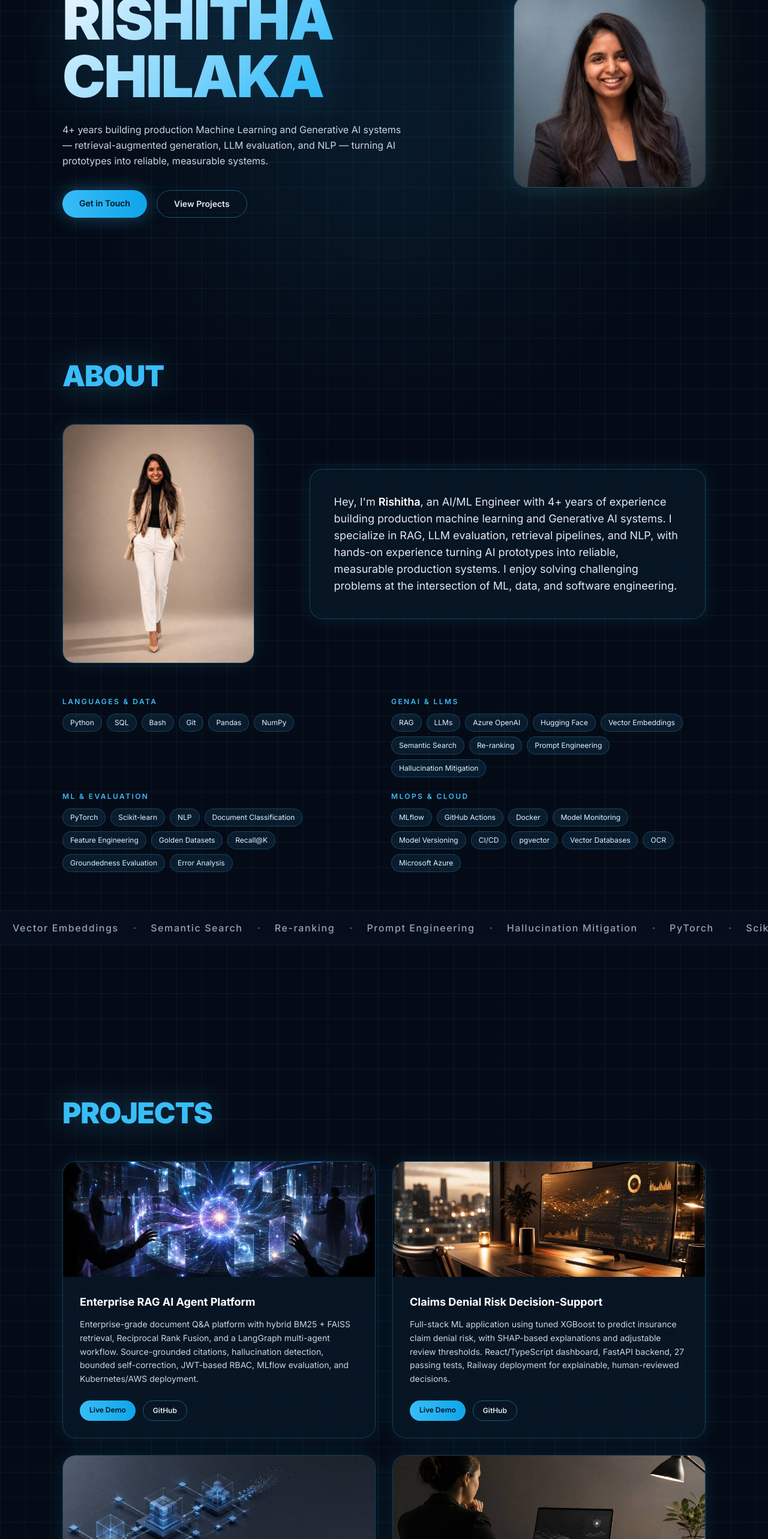
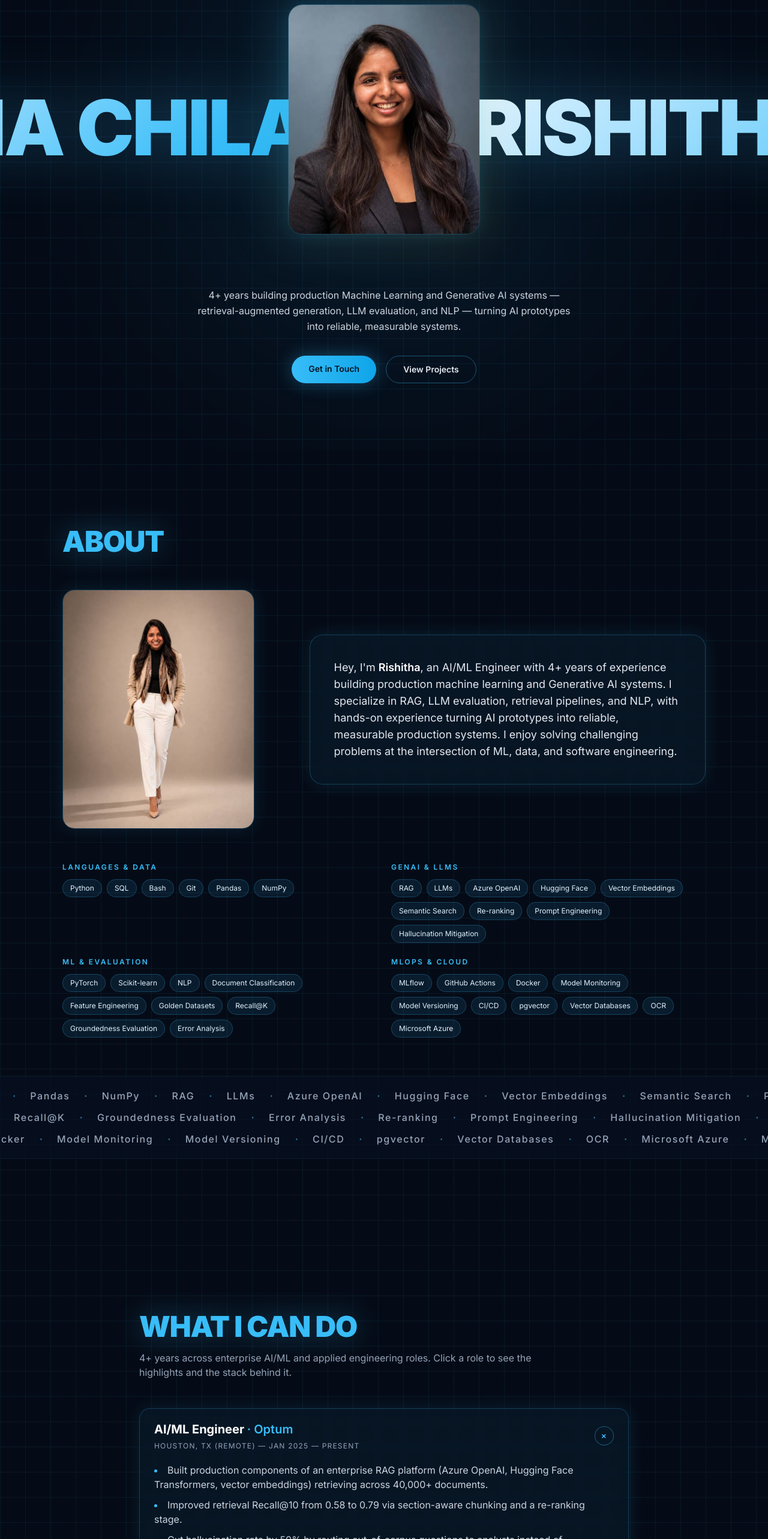
Before and after one commit to RishithaChilaka/portfolio, a React (Vite) app: page / in a window 1280 px wide. Shown: the part 234-2800 px from the top of the page at 60% size. Built offline with nearby package versions, Linux system fonts and the light colour scheme.

Commit message:
Redesign hero with scrolling name + photo, add experience accordion, triple skills marquee

```diff
--- a/src/App.jsx
+++ b/src/App.jsx
@@ -2,6 +2,7 @@ import React, { useRef } from 'react'
 import Navbar from './components/Navbar.jsx'
 import Hero from './components/Hero.jsx'
 import About from './components/About.jsx'
+import Experience from './components/Experience.jsx'
 import Projects from './components/Projects.jsx'
 import Contact from './components/Contact.jsx'
 import Footer from './components/Footer.jsx'
@@ -16,6 +17,7 @@ function App() {
       <Navbar />
       <Hero />
       <About />
+      <Experience />
       <Projects />
       <Contact />
       <Footer />
--- a/src/components/About.jsx
+++ b/src/components/About.jsx
@@ -29,7 +29,32 @@ const skillGroups = [
   },
 ]
 
-const marqueeItems = skillGroups.flatMap((g) => g.items)
+const allSkills = skillGroups.flatMap((g) => g.items)
+const third = Math.ceil(allSkills.length / 3)
+const marqueeRows = [
+  allSkills.slice(0, third),
+  allSkills.slice(third, third * 2),
+  allSkills.slice(third * 2),
+]
+
+const MarqueeRow = ({ items, direction }) => (
+  <div className="overflow-hidden">
+    <div
+      className={`flex w-max whitespace-nowrap ${
+        direction === 'reverse' ? 'animate-marquee-reverse' : 'animate-marquee'
+      }`}
+    >
+      {[...items, ...items].map((item, i) => (
+        <span key={i} className="flex items-center">
+          <span className="text-slate-400 font-medium tracking-widest px-6 text-sm md:text-base">
+            {item}
+          </span>
+          <span className="text-cyan-glow/60 font-bold">·</span>
+        </span>
+      ))}
+    </div>
+  </div>
+)
 
 const About = () => {
   return (
@@ -81,18 +106,11 @@ const About = () => {
         </div>
       </div>
 
-      {/* scrolling skills marquee */}
-      <div className="mt-16 border-y border-cyan-glow/10 bg-panel/60 py-4 overflow-hidden">
-        <div className="flex w-max animate-marquee whitespace-nowrap">
-          {[...marqueeItems, ...marqueeItems].map((item, i) => (
-            <span key={i} className="flex items-center">
-              <span className="text-slate-400 font-medium tracking-widest px-6 text-sm md:text-base">
-                {item}
-              </span>
-              <span className="text-cyan-glow/60 font-bold">·</span>
-            </span>
-          ))}
-        </div>
+      {/* scrolling skills marquee — three rows, alternating direction */}
+      <div className="mt-16 border-y border-cyan-glow/10 bg-panel/60 py-5 space-y-3">
+        <MarqueeRow items={marqueeRows[0]} direction="forward" />
+        <MarqueeRow items={marqueeRows[1]} direction="reverse" />
+        <MarqueeRow items={marqueeRows[2]} direction="forward" />
       </div>
     </section>
   )
--- /dev/null
+++ b/src/components/Experience.jsx
@@ -0,0 +1,115 @@
+import React, { useState } from 'react'
+
+const experience = [
+  {
+    title: 'AI/ML Engineer',
+    company: 'Optum',
+    location: 'Houston, TX (Remote)',
+    period: 'Jan 2025 — Present',
+    points: [
+      'Built production components of an enterprise RAG platform (Azure OpenAI, Hugging Face Transformers, vector embeddings) retrieving across 40,000+ documents.',
+      'Improved retrieval Recall@10 from 0.58 to 0.79 via section-aware chunking and a re-ranking stage.',
+      'Cut hallucination rate by 50% by routing out-of-corpus questions to analysts instead of generating unsupported answers.',
+      'Raised document-classification F1 from 0.61 to 0.83 across 14 classes with a productionized PyTorch classifier.',
+      'Integrated a golden-set evaluation framework into GitHub Actions CI/CD, catching 3 regressions before production.',
+    ],
+    skills: [
+      'Azure OpenAI', 'RAG', 'Hugging Face', 'pgvector', 'PyTorch',
+      'MLflow', 'GitHub Actions', 'Prompt Engineering', 'Re-ranking',
+    ],
+  },
+  {
+    title: 'Machine Learning Engineer',
+    company: 'IBM',
+    location: 'Bangalore',
+    period: 'Oct 2020 — Mar 2023',
+    points: [
+      'Built anomaly detection models processing 450K+ logs/hour, cutting false positives by 32%.',
+      'Developed and evaluated NLP classification models with spaCy, improving accuracy by 26%.',
+      'Optimized TensorFlow and CUDA-based inference pipelines to improve model response time.',
+      'Implemented data drift monitoring to help maintain model stability in production.',
+    ],
+    skills: ['TensorFlow', 'CUDA', 'spaCy', 'NLP', 'Python', 'Docker'],
+  },
+]
+
+const Experience = () => {
+  const [openIndex, setOpenIndex] = useState(0)
+
+  return (
+    <section id="experience" className="relative py-24 md:py-32">
+      <div className="max-w-4xl mx-auto px-6 md:px-10">
+        <h2 className="reveal text-3xl md:text-5xl font-black uppercase tracking-tight text-cyan-glow drop-shadow-[0_0_24px_rgba(56,189,248,0.35)] mb-4">
+          What I Can Do
+        </h2>
+        <p className="reveal text-slate-400 mb-12 max-w-2xl">
+          4+ years across enterprise AI/ML and applied engineering roles. Click a role to see
+          the highlights and the stack behind it.
+        </p>
+
+        <div className="reveal space-y-4">
+          {experience.map((role, i) => {
+            const isOpen = openIndex === i
+            return (
+              <div
+                key={role.title + role.company}
+                className="glass-panel glow-border rounded-[18px] overflow-hidden"
+              >
+                <button
+                  type="button"
+                  onClick={() => setOpenIndex(isOpen ? -1 : i)}
+                  aria-expanded={isOpen}
+                  className="w-full flex items-center justify-between gap-4 px-6 py-5 text-left"
+                >
+                  <div>
+                    <h3 className="text-lg md:text-xl font-bold text-white">
+                      {role.title}{' '}
+                      <span className="text-cyan-glow font-semibold">· {role.company}</span>
+                    </h3>
+                    <p className="text-xs uppercase tracking-widest text-slate-400 mt-1.5">
+                      {role.location} — {role.period}
+                    </p>
+                  </div>
+                  <span
+                    className={`shrink-0 w-8 h-8 rounded-full border border-cyan-glow/40 flex items-center justify-center text-cyan-glow text-lg leading-none transition-transform duration-300 ${
+                      isOpen ? 'rotate-45' : ''
+                    }`}
+                  >
+                    +
+                  </span>
+                </button>
+
+                <div
+                  className="grid transition-[grid-template-rows] duration-300 ease-in-out"
+                  style={{ gridTemplateRows: isOpen ? '1fr' : '0fr' }}
+                >
+                  <div className="overflow-hidden">
+                    <div className="px-6 pb-6 pt-0">
+                      <ul className="space-y-2.5 text-sm md:text-base text-slate-300 leading-relaxed list-disc list-inside marker:text-cyan-glow">
+                        {role.points.map((point) => (
+                          <li key={point}>{point}</li>
+                        ))}
+                      </ul>
+                      <div className="flex flex-wrap gap-2 mt-5">
+                        {role.skills.map((skill) => (
+                          <span
+                            key={skill}
+                            className="text-xs px-3 py-1.5 rounded-full border border-cyan-glow/25 bg-cyan-glow/10 text-sky-100"
+                          >
+                            {skill}
+                          </span>
+                        ))}
+                      </div>
+                    </div>
+                  </div>
+                </div>
+              </div>
+            )
+          })}
+        </div>
+      </div>
+    </section>
+  )
+}
+
+export default Experience
--- a/src/components/Hero.jsx
+++ b/src/components/Hero.jsx
@@ -3,26 +3,50 @@ import heroImg from '../assets/hero.jpg'
 
 const Hero = () => {
   return (
-    <section id="top" className="relative pt-16 md:pt-24 pb-20 md:pb-28">
+    <section id="top" className="relative pt-24 md:pt-28 pb-20 md:pb-28 overflow-hidden">
       {/* ambient glow */}
-      <div className="pointer-events-none absolute top-10 left-1/2 -translate-x-1/2 w-[600px] h-[600px] bg-cyan-glow/10 blur-[140px] rounded-full" />
+      <div className="pointer-events-none absolute top-10 left-1/2 -translate-x-1/2 w-[700px] h-[700px] bg-cyan-glow/10 blur-[160px] rounded-full" />
 
-      <div className="relative max-w-6xl mx-auto px-6 md:px-10 grid grid-cols-1 md:grid-cols-[1.2fr_0.8fr] gap-14 items-center">
-        <div className="reveal">
-          <p className="text-cyan-glow text-sm font-semibold tracking-[0.3em] uppercase mb-5">
+      <div className="reveal text-center relative z-10">
+        <p className="text-cyan-glow text-sm font-semibold tracking-[0.35em] uppercase">
           AI / ML Engineer
         </p>
-          <h1 className="text-[13vw] md:text-7xl lg:text-8xl font-black leading-[0.95] tracking-tight uppercase text-gradient drop-shadow-[0_0_40px_rgba(56,189,248,0.25)]">
-            Rishitha
-            <br />
-            Chilaka
-          </h1>
-          <p className="mt-7 text-slate-300 max-w-xl leading-relaxed">
+      </div>
+
+      {/* giant scrolling name behind the photo */}
+      <div className="relative mt-4 md:mt-6 h-[200px] sm:h-[280px] md:h-[360px] lg:h-[420px] flex items-center">
+        <div className="absolute inset-0 flex items-center overflow-hidden select-none pointer-events-none">
+          <div className="flex w-max whitespace-nowrap animate-marquee-slow">
+            {Array.from({ length: 6 }).map((_, i) => (
+              <span
+                key={i}
+                className="text-[18vw] sm:text-[13vw] md:text-8xl lg:text-9xl font-black uppercase tracking-tight leading-none text-gradient px-6 md:px-10 drop-shadow-[0_0_50px_rgba(56,189,248,0.3)]"
+              >
+                Rishitha&nbsp;Chilaka
+              </span>
+            ))}
+          </div>
+        </div>
+
+        <div className="reveal relative z-10 mx-auto">
+          <div className="relative animate-float">
+            <div className="absolute -inset-4 rounded-[28px] bg-gradient-to-br from-cyan-glow/40 to-gold/20 blur-2xl opacity-50" />
+            <img
+              src={heroImg}
+              alt="Rishitha Chilaka"
+              className="relative w-40 h-52 sm:w-56 sm:h-72 md:w-72 md:h-[22rem] lg:w-80 lg:h-96 object-cover rounded-[24px] glow-border shadow-2xl"
+            />
+          </div>
+        </div>
+      </div>
+
+      <div className="reveal relative z-10 text-center max-w-2xl mx-auto mt-10 md:mt-14 px-6">
+        <p className="text-slate-300 leading-relaxed">
           4+ years building production Machine Learning and Generative AI systems —
           retrieval-augmented generation, LLM evaluation, and NLP — turning AI prototypes
           into reliable, measurable systems.
         </p>
-          <div className="mt-9 flex flex-wrap gap-4">
+        <div className="mt-9 flex flex-wrap gap-4 justify-center">
           <a
             href="#contact"
             className="px-7 py-3 rounded-full font-semibold text-sm text-[#04121f] bg-gradient-to-r from-cyan-glow to-sky-500 shadow-[0_0_30px_rgba(56,189,248,0.35)] hover:shadow-[0_0_45px_rgba(56,189,248,0.55)] transition-shadow"
@@ -37,18 +61,6 @@ const Hero = () => {
           </a>
         </div>
       </div>
-
-        <div className="reveal flex justify-center md:justify-end">
-          <div className="relative">
-            <div className="absolute -inset-3 rounded-[26px] bg-gradient-to-br from-cyan-glow/40 to-gold/20 blur-2xl opacity-40" />
-            <img
-              src={heroImg}
-              alt="Rishitha Chilaka"
-              className="relative w-64 h-64 md:w-80 md:h-80 object-cover rounded-[22px] glow-border shadow-2xl"
-            />
-          </div>
-        </div>
-      </div>
     </section>
   )
 }
--- a/src/components/Navbar.jsx
+++ b/src/components/Navbar.jsx
@@ -2,6 +2,7 @@ import React, { useState } from 'react'
 
 const links = [
   { href: '#about', label: 'About' },
+  { href: '#experience', label: 'Experience' },
   { href: '#projects', label: 'Projects' },
   { href: '#contact', label: 'Contact' },
 ]
```
Also changed, not shown: tailwind.config.js (+12 -0 lines). Lines whose indentation alone changed are shown as unchanged.
